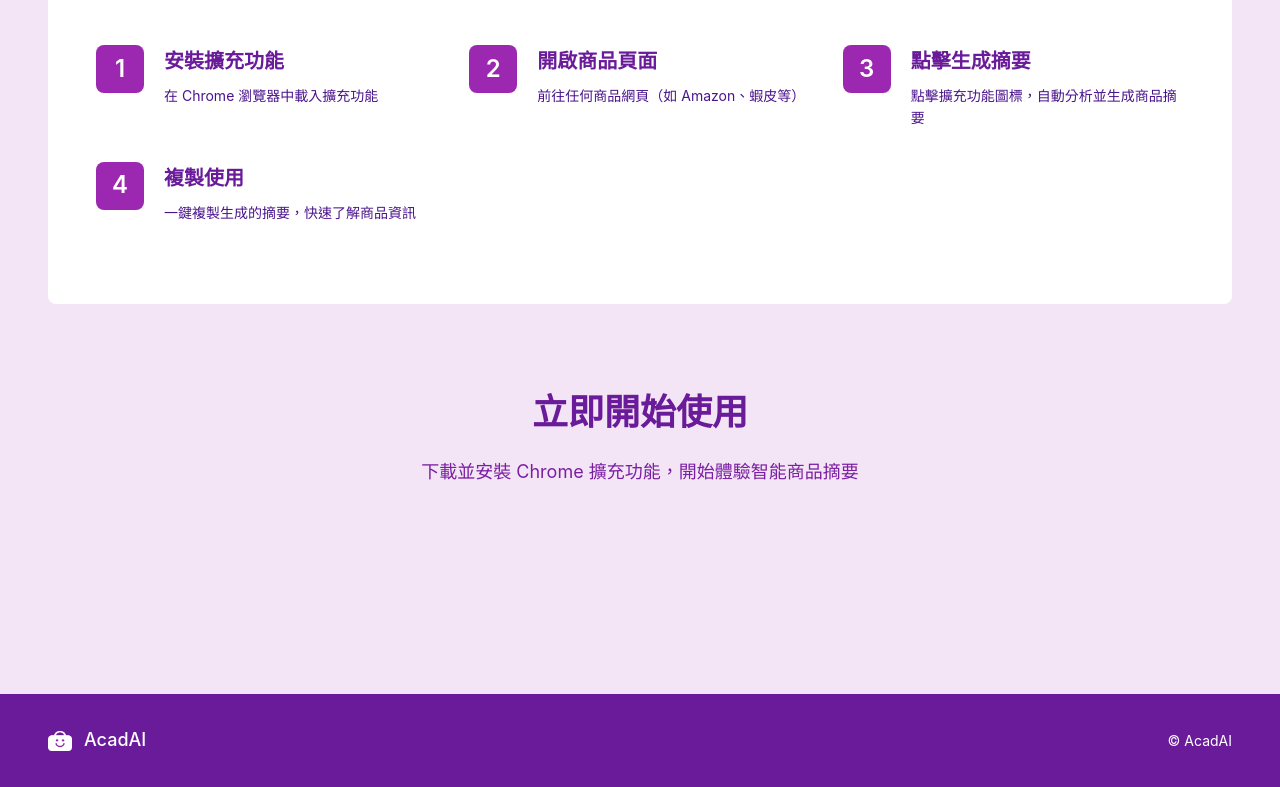
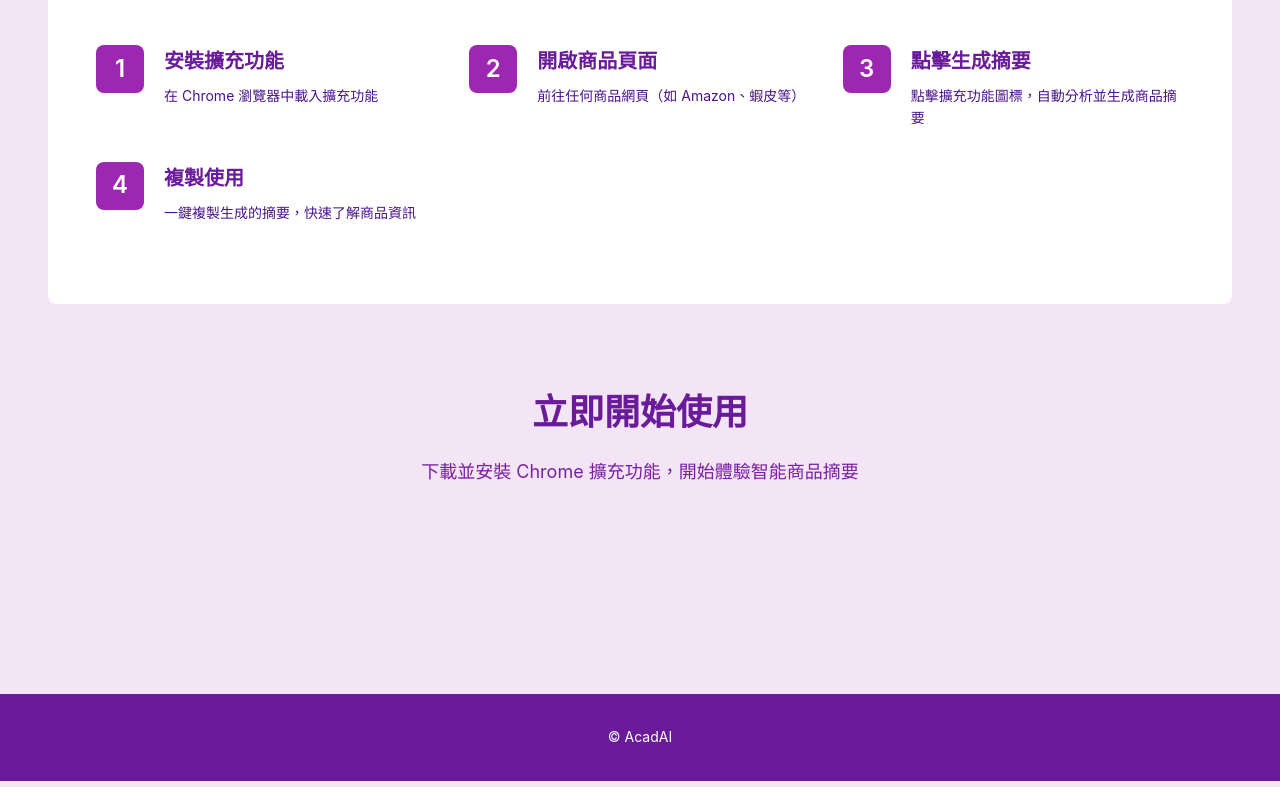
Before and after one commit to Kevin42127/acadai, a browser extension: page index.html in a window 1280 px wide. Shown: the part 1120-1907 px from the top of the page. Drawn offline with Linux system fonts and the light colour scheme.

Commit message:
簡化頁腳，只保留版權資訊

```diff
--- a/index.css
+++ b/index.css
@@ -310,7 +310,7 @@ footer {
   margin: 0 auto;
   padding: 0 48px;
   display: flex;
-  justify-content: space-between;
+  justify-content: center;
   align-items: center;
 }
 
--- a/index.html
+++ b/index.html
@@ -113,10 +113,6 @@
 
   <footer>
     <div class="footer-content">
-      <div class="footer-logo">
-        <img src="icons/logo.png" alt="AcadAI" class="footer-logo-img">
-        <span>AcadAI</span>
-      </div>
       <p class="copyright">© AcadAI</p>
     </div>
   </footer>
--- a/privacy.css
+++ b/privacy.css
@@ -151,7 +151,7 @@ footer {
   margin: 0 auto;
   padding: 0 48px;
   display: flex;
-  justify-content: space-between;
+  justify-content: center;
   align-items: center;
 }
 
```
Also changed, not shown: privacy.html (+0 -4 lines).
